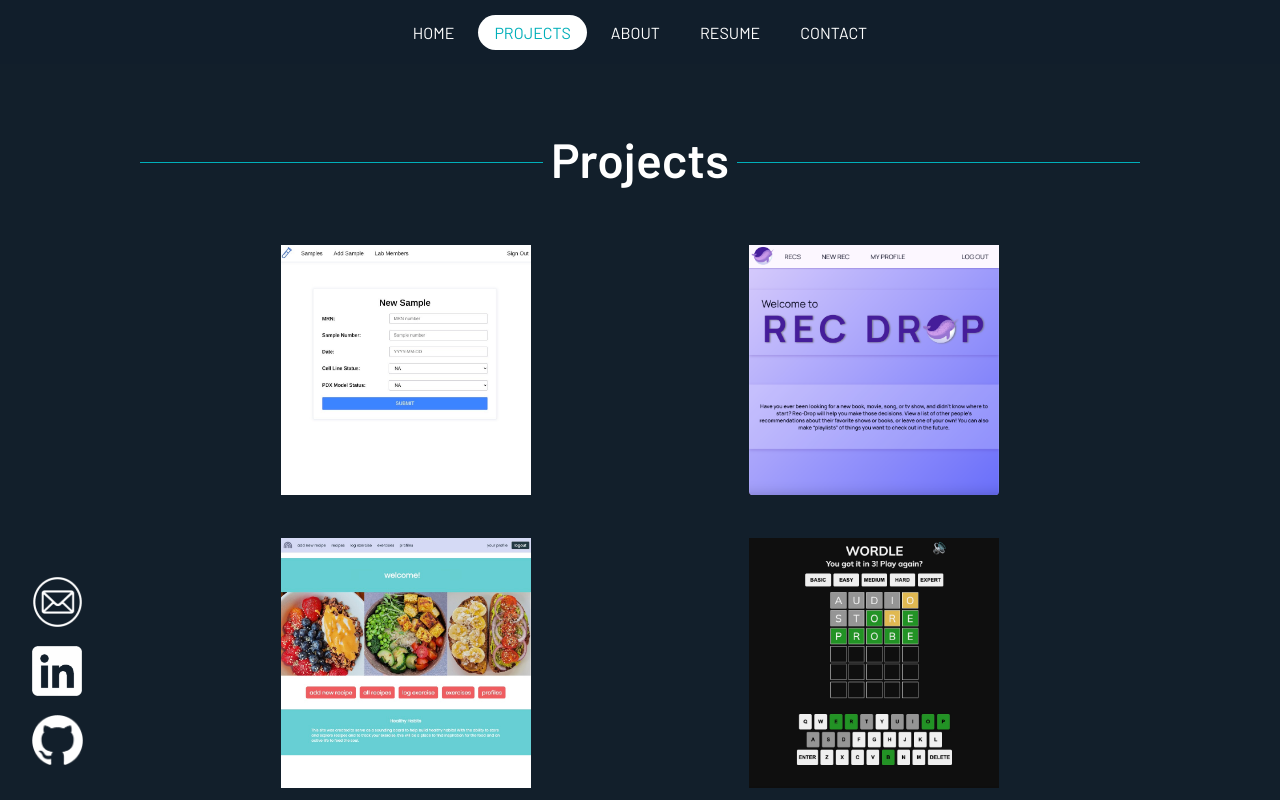
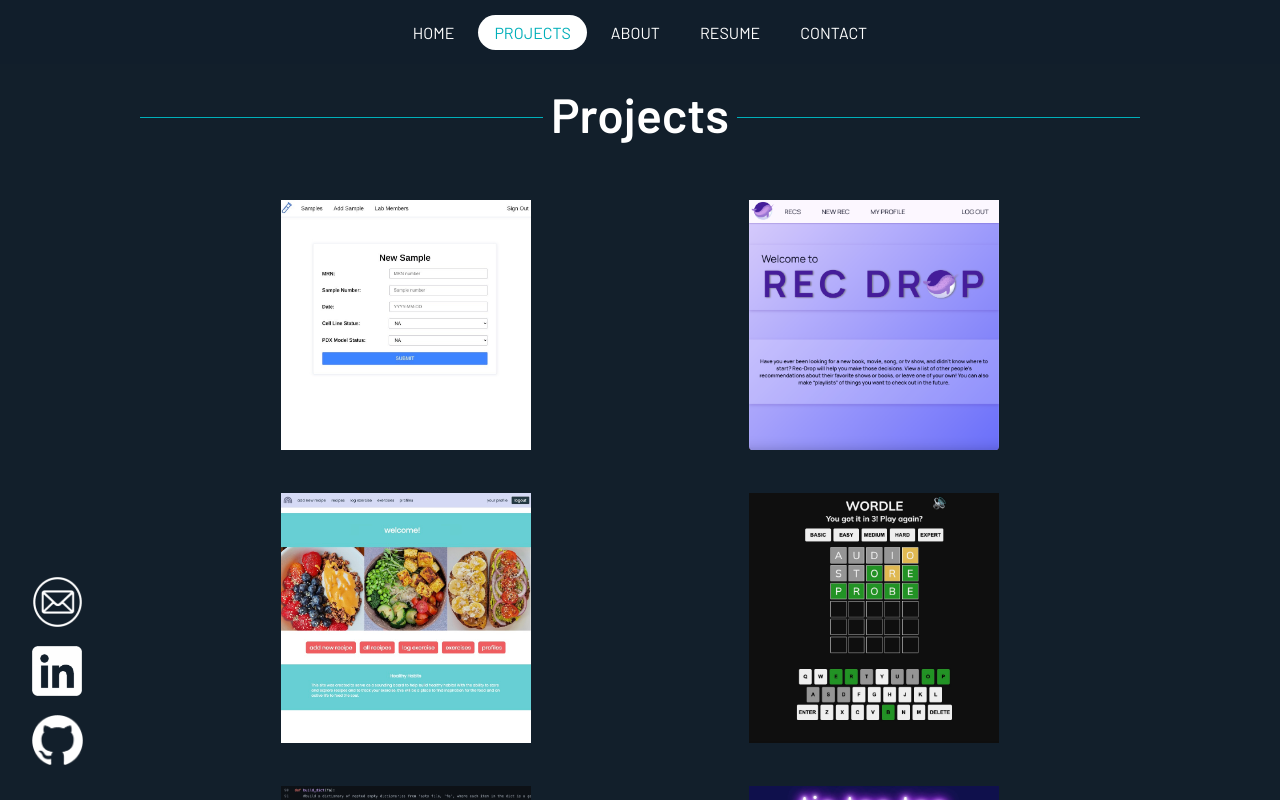
Before and after one commit to DanielleColucci/portfolio, a React (Create React App) app: page /projects in a window 1280 px wide. Shown: the top 800 px of the page. Built offline with nearby package versions, Linux system fonts and the light colour scheme.

Commit message:
update top margin styling

```diff
--- a/src/styles/About.css
+++ b/src/styles/About.css
@@ -3,7 +3,7 @@
   display: flex;
   flex-direction: column;
   align-items: center;
-  margin-top: 125px;
+  margin-top: 80px;
   padding: 0 50px;
 }
 
--- a/src/styles/Home.css
+++ b/src/styles/Home.css
@@ -4,7 +4,7 @@
   flex-direction: column;
   align-items: center;
   height: 100vh;
-  margin-top: 150px;
+  margin-top: 100px;
   padding-bottom: 150px;
 }
 
@@ -99,7 +99,7 @@
 
 @media only screen and (max-width: 768px) {
   .home-main {
-    margin-top: 100px;
+    margin-top: 56px;
   }
 
   #content-container {
--- a/src/styles/Projects.css
+++ b/src/styles/Projects.css
@@ -4,7 +4,7 @@
   display: flex;
   flex-direction: column;
   align-items: center;
-  margin-top: 125px;
+  margin-top: 80px;
 }
 
 #projects-title {
```
